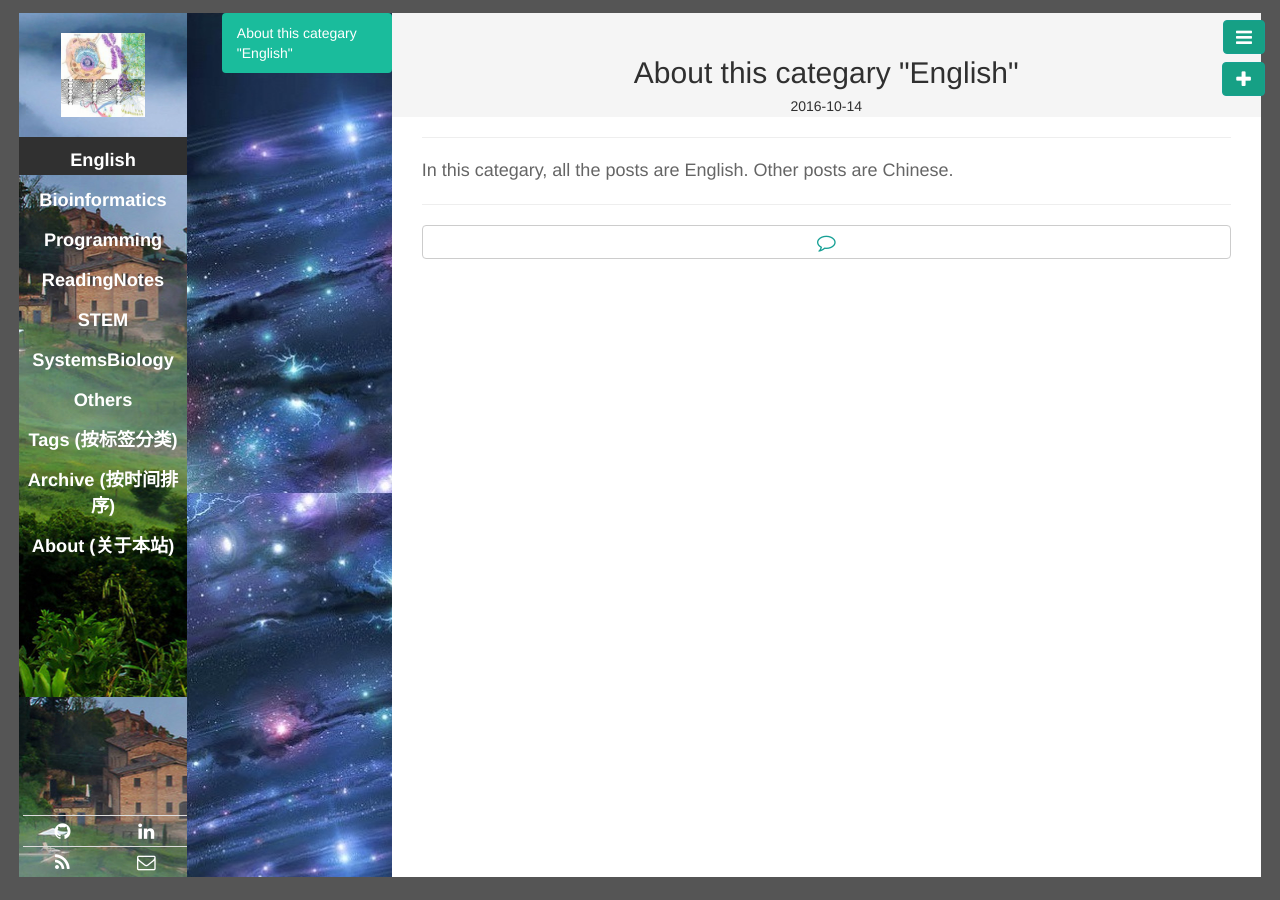
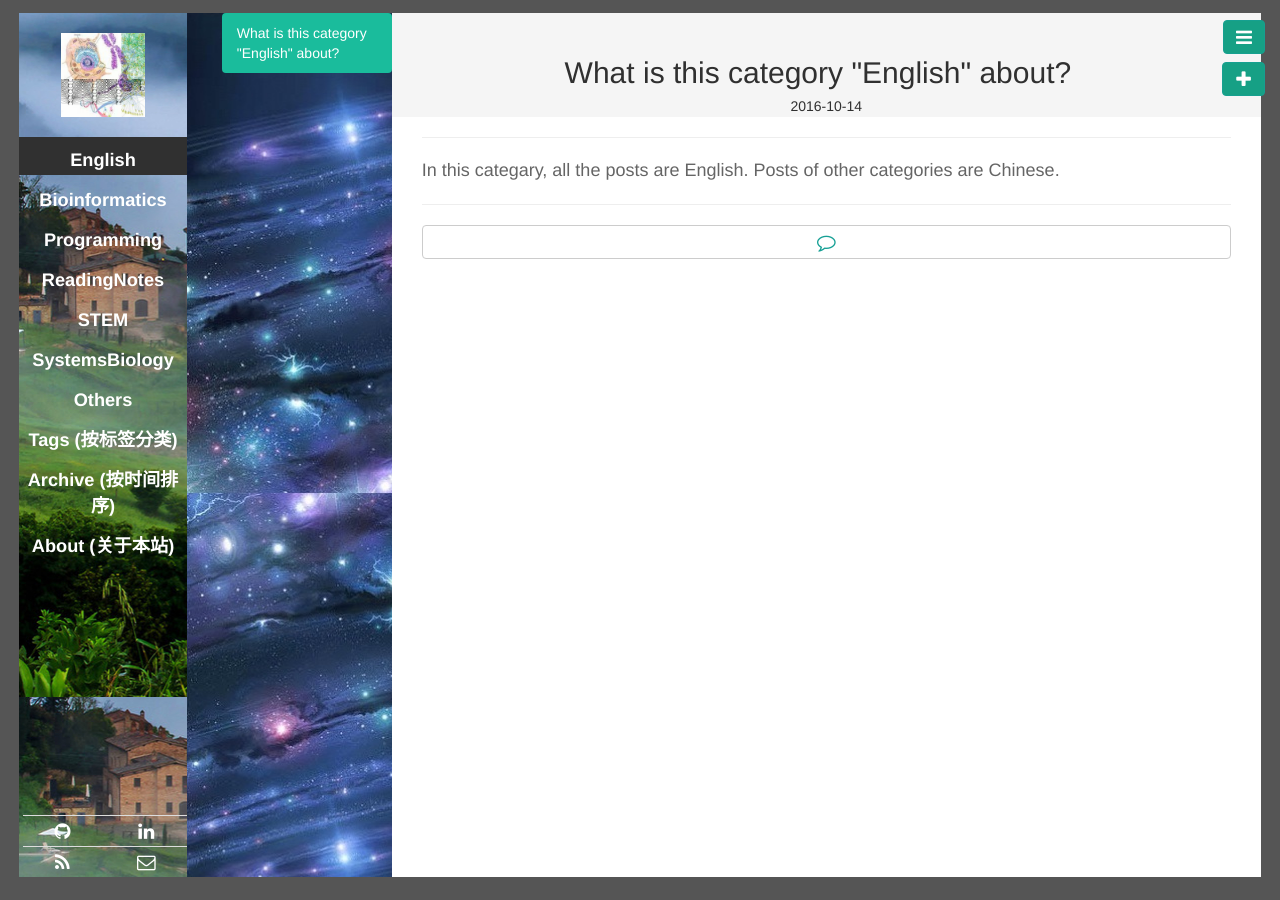
Before and after one commit to CTLife/CTLife.github.io, a Jekyll site: the page built from _posts/English/2016-10-14-aboutEnglish.md, in a window 1280 px wide. Built offline with Jekyll 4.4.1, drawn with Linux system fonts in a browser that asks for light colours; Markdown is read by kramdown in place of the engine named in the settings.

Commit message:
Update 2016-10-14-aboutEnglish.md

```diff
--- a/_posts/English/2016-10-14-aboutEnglish.md
+++ b/_posts/English/2016-10-14-aboutEnglish.md
@@ -1,10 +1,10 @@
 ---
 layout: post
-title: About this categary "English"
+title: What is this category "English" about?
 category: English
 tags: ReadMe English_Posts
 keywords:
 description:
 ---
 
-In this categary, all the posts are English. Other posts are Chinese.
+In this categary, all the posts are English. Posts of other categories are Chinese.
```
